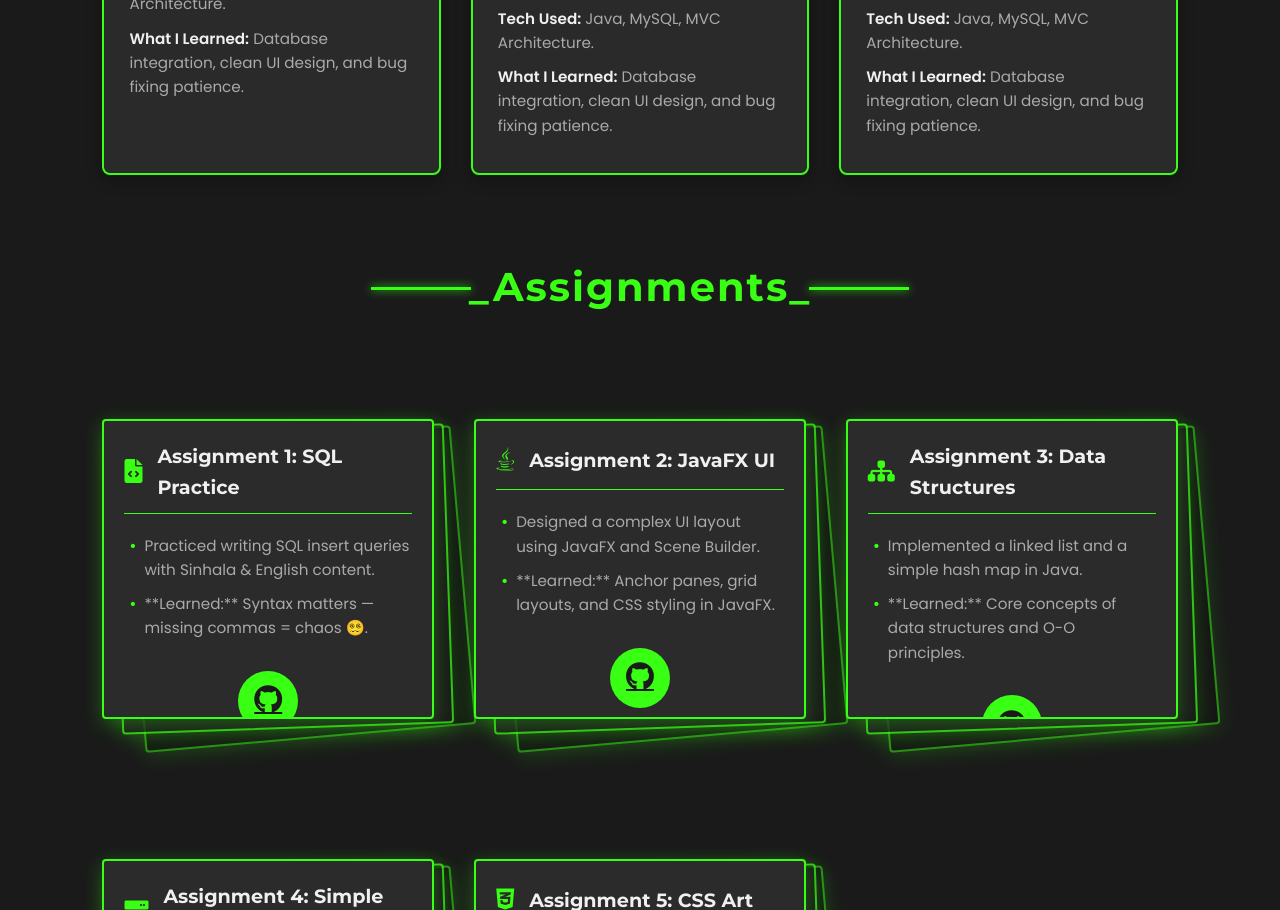
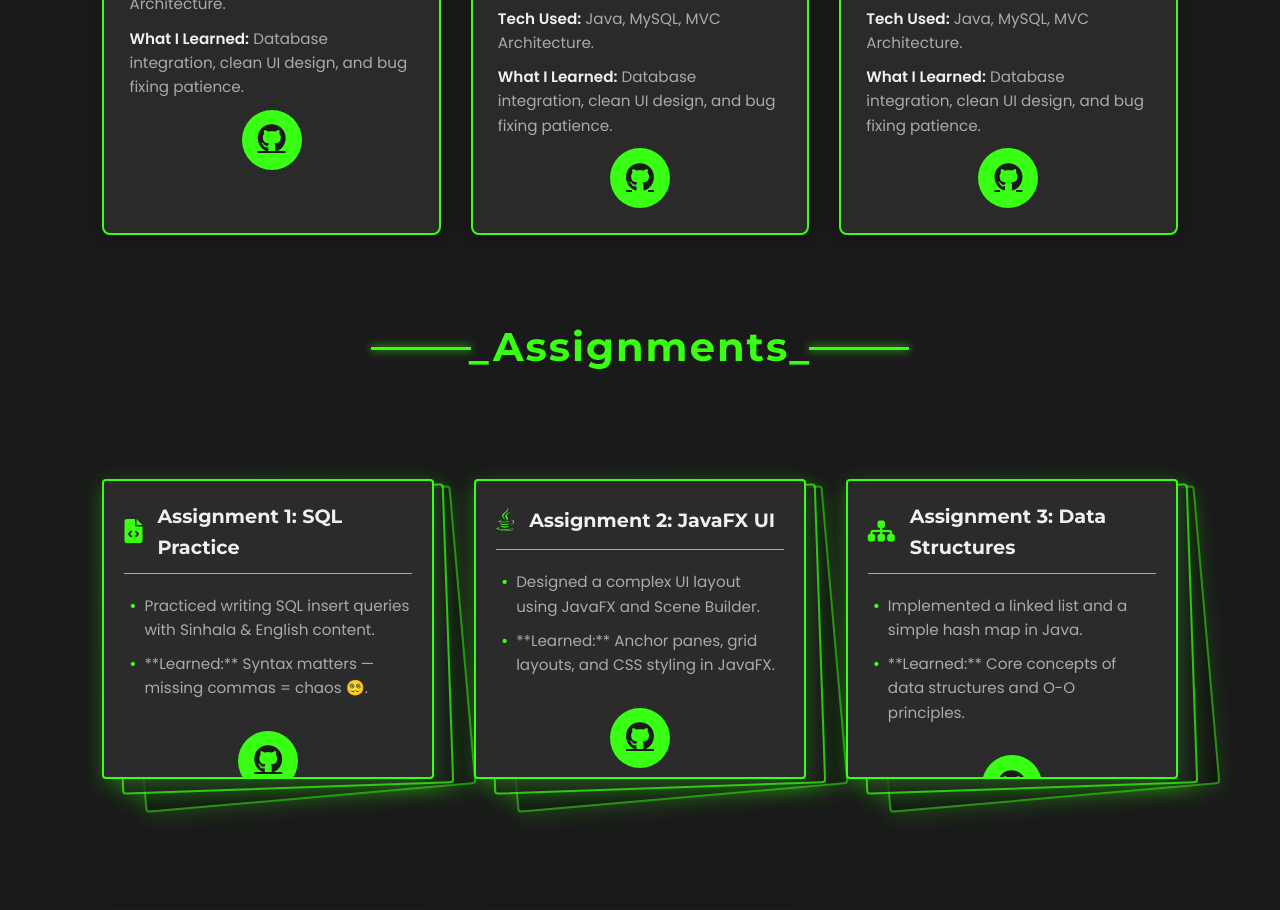
Before and after one commit to Ishodhara/My_Portfolio_Web, a plain HTML site: page index.html in a window 1280 px wide. Shown: the part 3545-4455 px from the top of the page. Drawn offline with Linux system fonts and the light colour scheme.

Commit message:
4th commit buttons added

```diff
--- a/index.html
+++ b/index.html
@@ -130,6 +130,7 @@
                     <p><strong>Description:</strong> A JavaFX application to manage employees with CRUD operations.</p>
                     <p><strong>Tech Used:</strong> Java, MySQL, MVC Architecture.</p>
                     <p><strong>What I Learned:</strong> Database integration, clean UI design, and bug fixing patience.</p>
+                    <a href="#" class="github-link" aria-label="View on GitHub"><i class="fab fa-github"></i></a>
                 </div>
             </div>
             <div class="project-card-old">
@@ -141,6 +142,7 @@
                     <p><strong>Description:</strong> A JavaFX application to manage employees with CRUD operations.</p>
                     <p><strong>Tech Used:</strong> Java, MySQL, MVC Architecture.</p>
                     <p><strong>What I Learned:</strong> Database integration, clean UI design, and bug fixing patience.</p>
+                    <a href="#" class="github-link" aria-label="View on GitHub"><i class="fab fa-github"></i></a>
                 </div>
             </div>
             <div class="project-card-old">
@@ -152,6 +154,7 @@
                     <p><strong>Description:</strong> A JavaFX application to manage employees with CRUD operations.</p>
                     <p><strong>Tech Used:</strong> Java, MySQL, MVC Architecture.</p>
                     <p><strong>What I Learned:</strong> Database integration, clean UI design, and bug fixing patience.</p>
+                    <a href="#" class="github-link" aria-label="View on GitHub"><i class="fab fa-github"></i></a>
                 </div>
             </div>
         </div>
```
